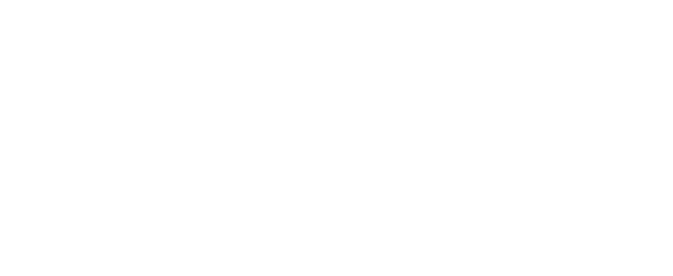
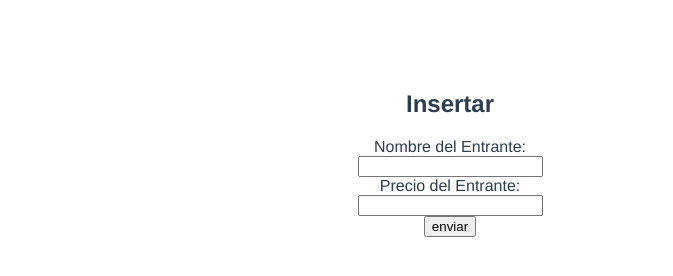
Before and after one commit to SergioZu/Proyectorestaurante, a Vue app in the folder restaurantefront/: page /entrantes in a window 1280 px wide. Shown: the part 438-714 px from the top of the page, without its empty margins (6-679 px from the left). Built offline with nearby package versions, Linux system fonts and the light colour scheme; no server answers.

Commit message:
Componente para Insertar Entrantes

```diff
--- /dev/null
+++ b/restaurantefront/src/components/Entrantes/InsertarEntrantes.vue
@@ -0,0 +1,49 @@
+<template>
+
+  <div class="nuevaBebidas">
+      <h2>Insertar</h2>
+    <form>
+      <label >Nombre del Entrante:</label><br>
+      <input type="text"  v-model="nombreEntrante"><br>
+      <label >Precio del Entrante:</label><br>
+      <input type="number" v-model="precioEntrante"><br>
+      <button type="button"  @click="crearBebida()">enviar</button>
+    </form>
+  </div>
+</template>
+
+<script>
+import axios from "axios";
+
+export default {
+  data() {
+        return {
+            nombreEntrante:"",
+            precioEntrante:""
+        }
+    },
+
+    methods:{
+      crearBebida: function(){
+        let entrantes={
+          nombre:this.nombreEntrante,
+          precio:this.precioEntrante,
+        }
+        axios.post("http://localhost:8080/restaurante/v1/entrante", entrantes).then((result) => {
+            alert("Se ha insertado la Bebida Correctamente");
+            });
+        }
+    }
+
+}
+</script>
+
+<style>
+
+.nuevaBebidas{
+  width: 100%;
+  position: absolute;
+  top:500px;
+}
+
+</style>
--- a/restaurantefront/src/views/Entrante.vue
+++ b/restaurantefront/src/views/Entrante.vue
@@ -3,16 +3,19 @@
   <div class="clasificacion">
      <h2> Entrantes:</h2>
     <ListarEntrantes/>
+    <InsertarEntrantes/>
   </div>
 </template>
 
 <script>
 import ListarEntrantes from '@/components/Entrantes/ListarEntrantes.vue'
+import InsertarEntrantes from '@/components/Entrantes/InsertarEntrantes.vue'
 
 export default {
 
     components: {
-    ListarEntrantes
+    ListarEntrantes,
+    InsertarEntrantes
   }
 }
 </script>
```
